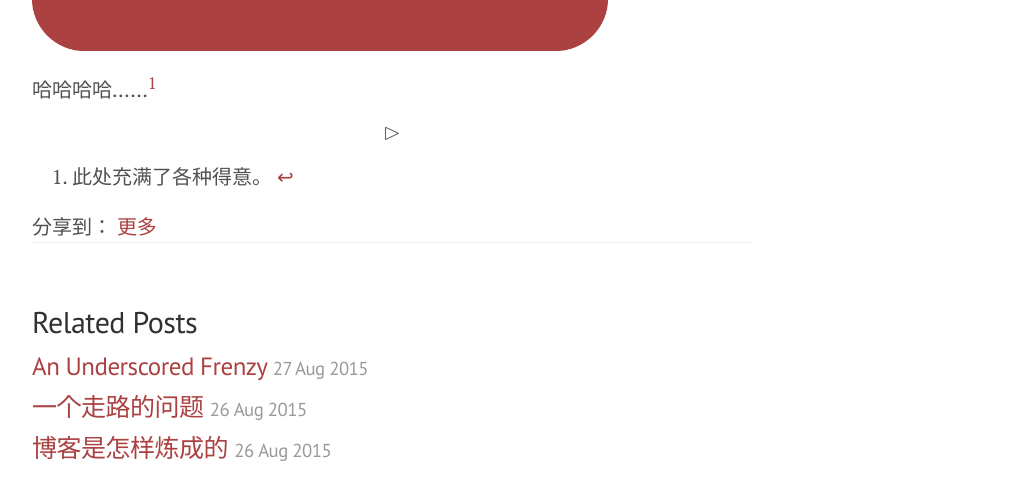
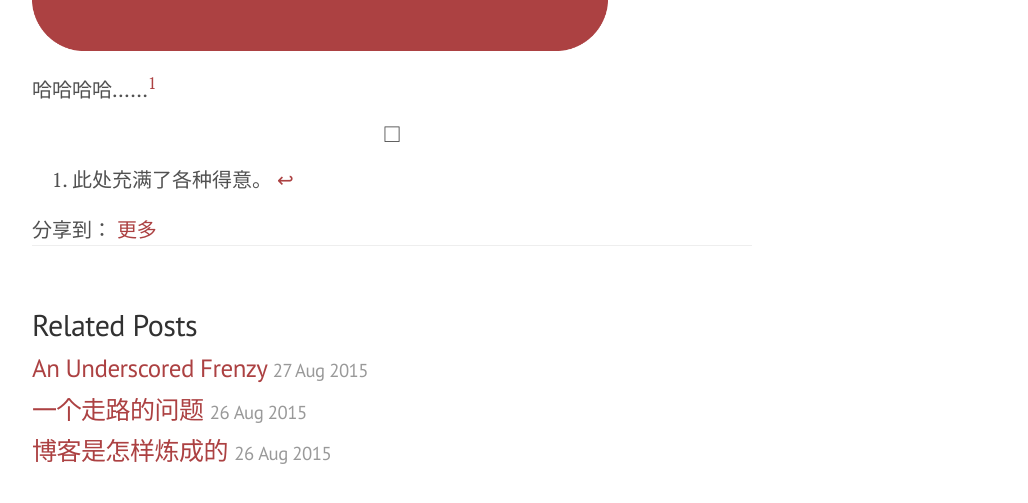
Before and after one commit to nicholaelaw/nicholaelaw.github.io, a Jekyll site: the page built from _posts/2015-08-28-long-term-evolution.md, in a window 1280 px wide and 900 px high, scrolled down 3235 px. Shown: the part 293-796 px from the top of the window, without its empty margins (248-1276 px from the left). Built offline with Jekyll 4.4.1, drawn with Linux system fonts in a browser that asks for light colours; formulas are drawn with MathJax 3; comment, search, counter and statistics services are not loaded.

Commit message:
errrrrata

```diff
--- a/_posts/2015-08-28-long-term-evolution.md
+++ b/_posts/2015-08-28-long-term-evolution.md
@@ -126,4 +126,4 @@ $$\rhd$$
 
 [^laugh]:此处充满了各种得意。
 
-$$\rhd$$
+$$\square$$
```
